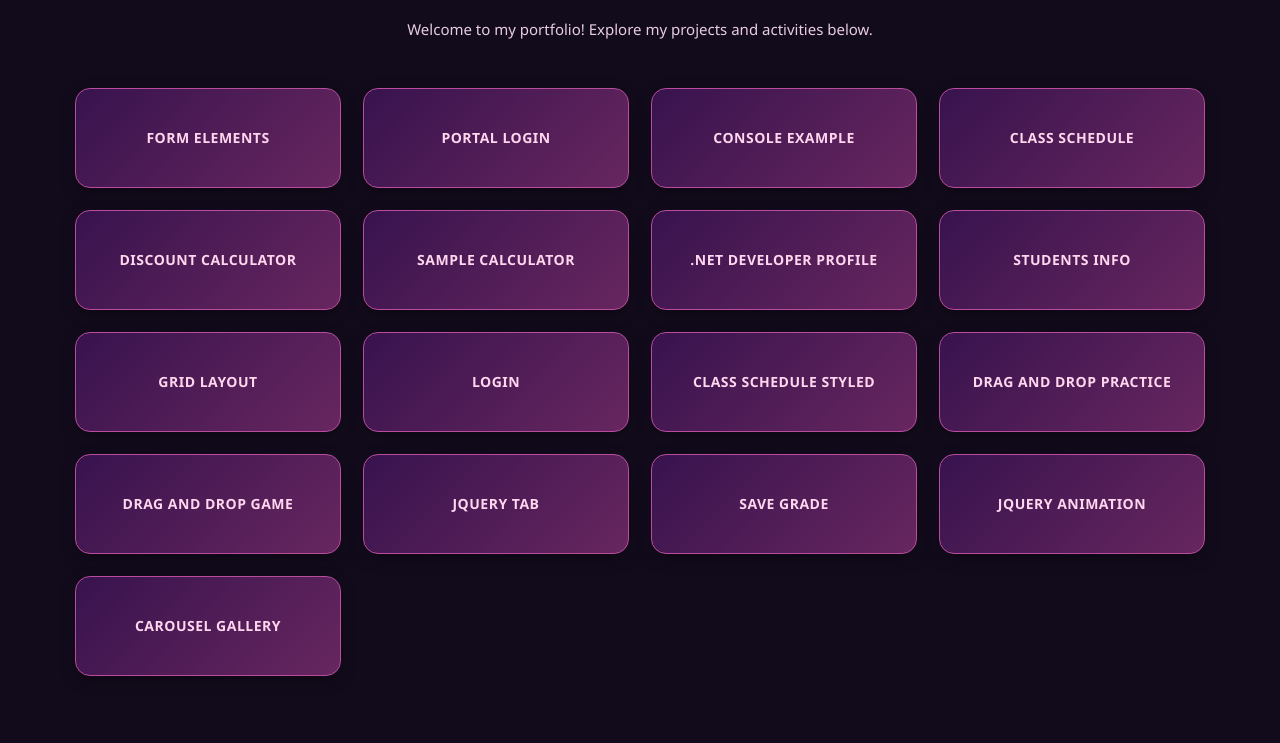
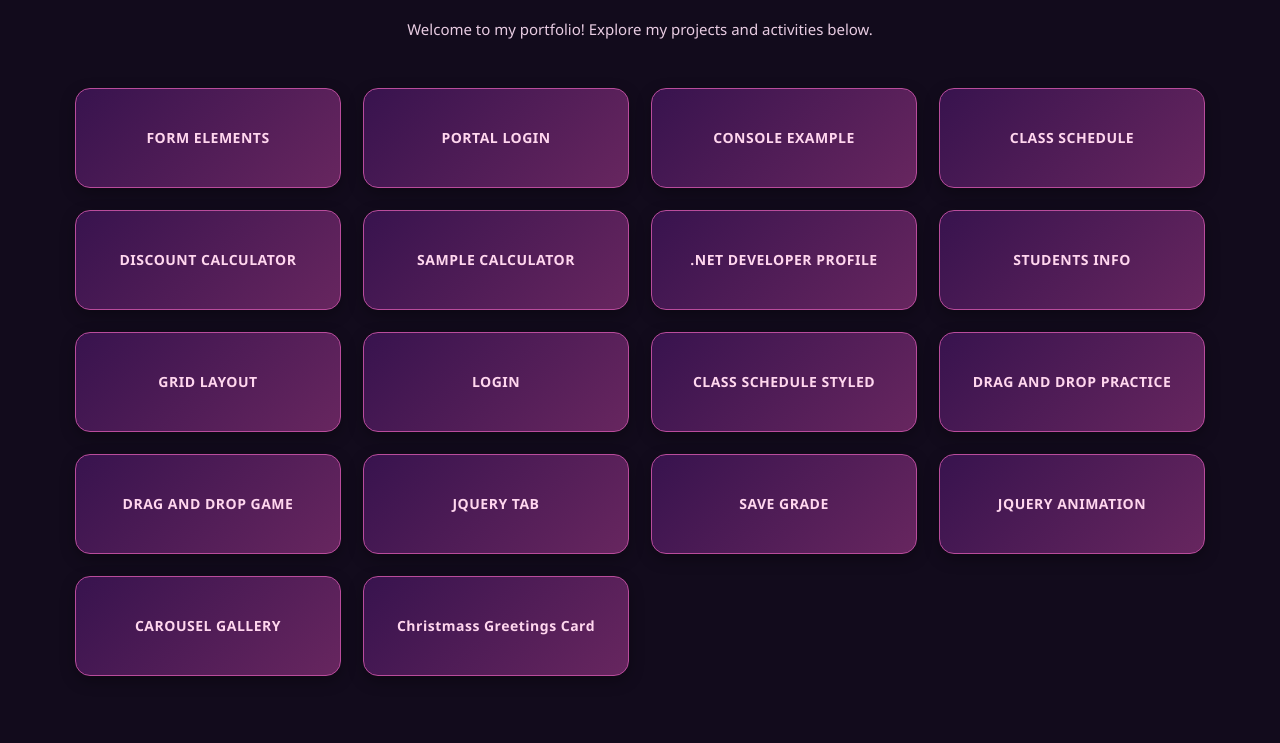
Before and after one commit to dagcutajoselyn3-byte/website, a plain HTML site: page portfolio.html in a window 1280 px wide. Shown: the part 209-952 px from the top of the page. Drawn offline with Linux system fonts and the light colour scheme.

Commit message:
Add Christmas Greetings Card project link
Added a new project link for 'Christmas Greetings Card' to the portfolio grid.

```diff
--- a/portfolio.html
+++ b/portfolio.html
@@ -66,6 +66,8 @@
 
             <a href="CarouselGallery.html" class="project-link">CAROUSEL GALLERY</a>
 
+            <a href="christmasGreetingsCard.html" class="project-link">Christmass Greetings Card</a>
+
         </div>
 
     </main>
```
